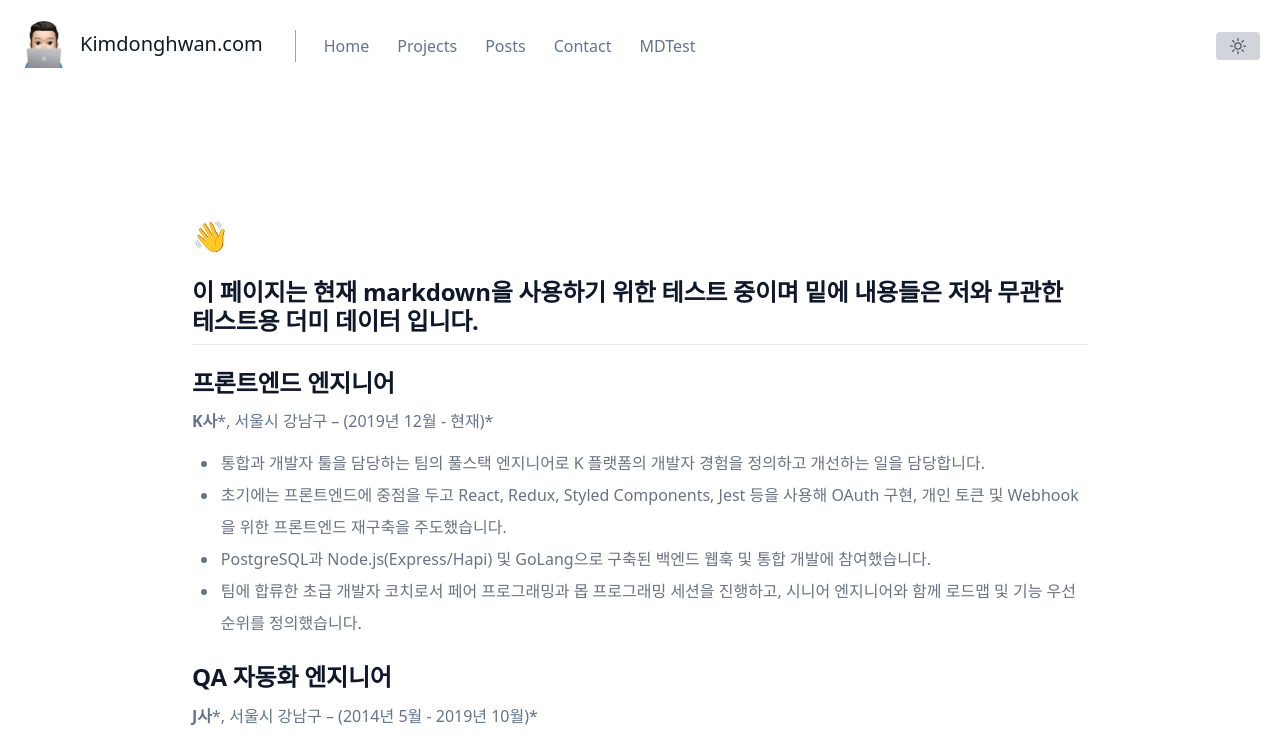
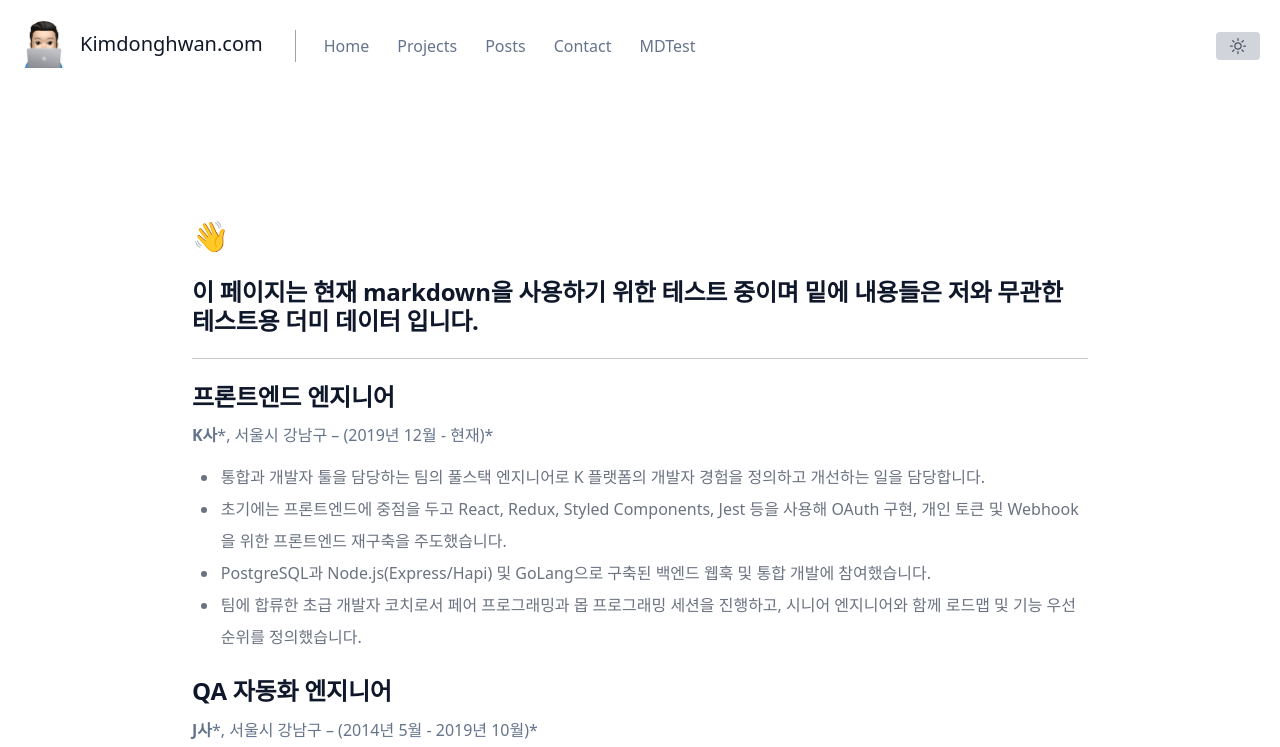
Before and after one commit to kimneighbor/neighborkim-nextjs-portfolio, a Next.js app: page /markdown in a window 1280 px wide. Shown: the top 747 px of the page. Built offline with nearby package versions, Linux system fonts and the light colour scheme.

Commit message:
modify markdown css

```diff
--- a/styles/globals.css
+++ b/styles/globals.css
@@ -129,10 +129,10 @@ p {
   background: transparent;
   display: block;
   width: 100%;
-  height: 1px;
+  height: 15px;
   visibility: visible;
   border: none;
-  border-bottom: 1px solid rgba(55, 53, 47, 0.09);
+  border-bottom: 1px solid rgba(200,200,200,200);
 }
 
 .markdown img {
```
